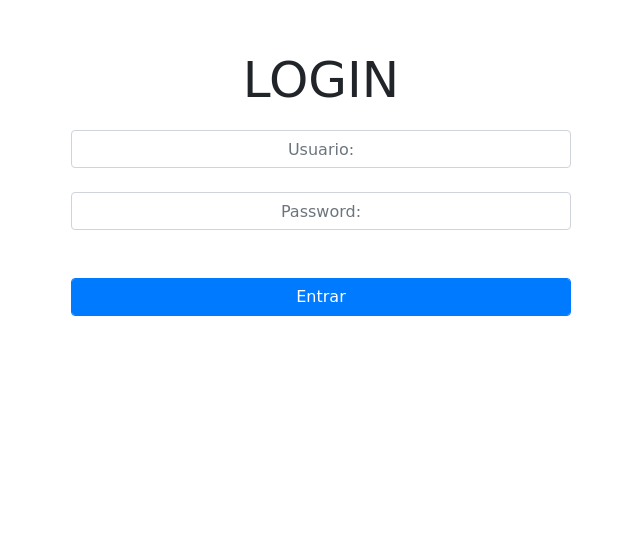
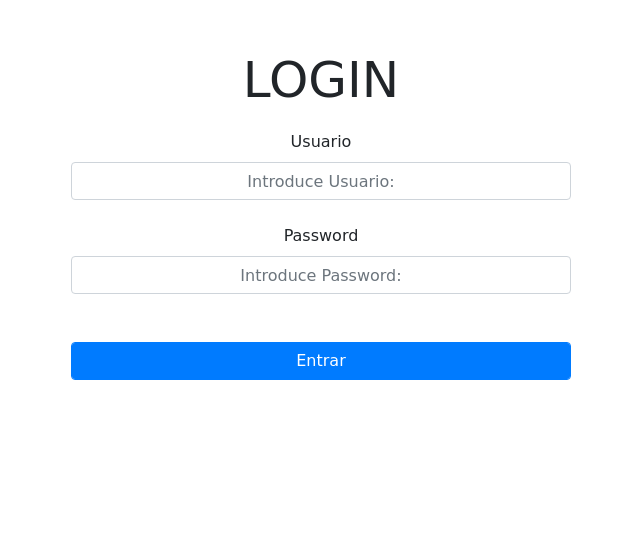
Before and after one commit to ismaelom83/proyectoLoginLogoff, a PHP site: page /login.php in a window 1280 px wide. Shown: the part 100-634 px from the top of the page, without its empty margins (319-959 px from the left). Run offline with PHP 8.4, Linux system fonts and the light colour scheme.

Commit message:
MASTER 191129.a

```diff
--- a/codigoPHP/login.php
+++ b/codigoPHP/login.php
@@ -124,7 +124,8 @@
                     <form action="" method="post">
                         <fieldset>
 
-                            <input type="text" name="usuario" id="usuario" class="form-control" placeholder="Usuario:" value="<?php
+                            <label for="usuario">Usuario</label><br>
+                            <input type="text" name="usuario" id="usuario" class="form-control" placeholder="Introduce Usuario:" value="<?php
                             if (isset($_POST['usuario'])) { //comprobamos si ha introducido algo en el campo y que el array de errores este a null
                                 echo $_POST['usuario']; //aunque se muestre un campo mal el valor si es correcto se mantiene.
                             }
@@ -132,7 +133,8 @@
 
                             <br>
 
-                            <input type="text" name="password" id="password" class="form-control" placeholder="Password:" value="<?php
+                            <label for="password">Password</label><br>
+                            <input type="text" name="password" id="password" class="form-control" placeholder="Introduce Password:" value="<?php
                             if (isset($_POST['password'])) { //comprobamos si ha introducido algo en el campo y que el array de errores este a null
                                 echo $_POST['password']; //aunque se muestre un campo mal el valor si es correcto se mantiene.
                             }
```
